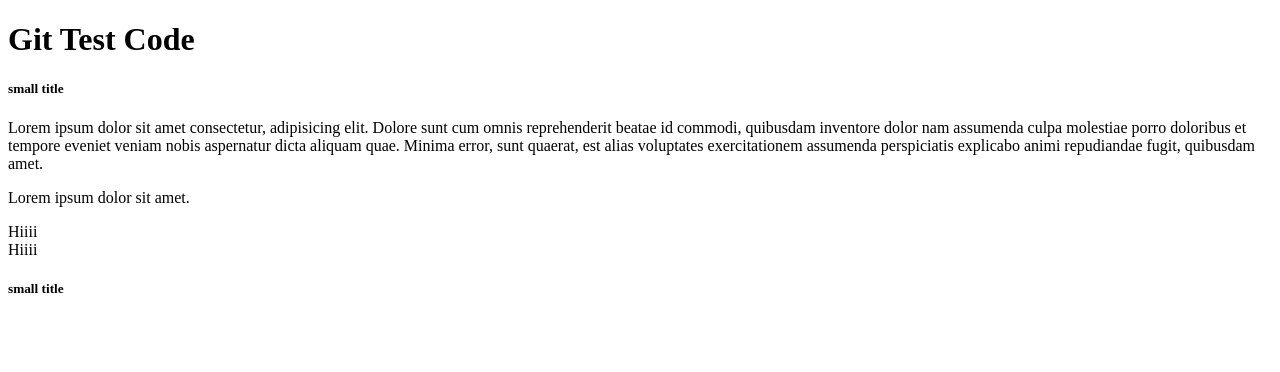
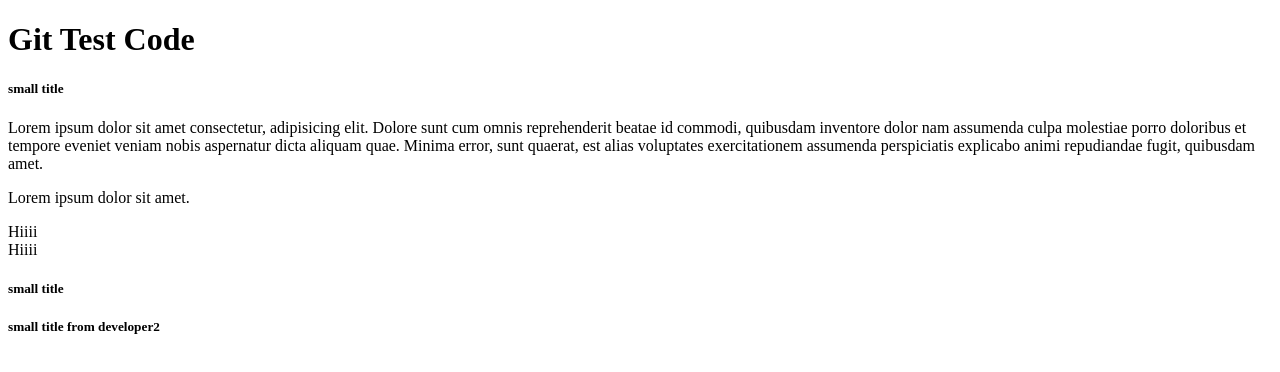
Before and after one commit to touchwood1992/gitlearm, a plain HTML site: page index.html in a window 1280 px wide. Drawn offline with Linux system fonts and the light colour scheme.

Commit message:
Dev2 changes

```diff
--- a/index.html
+++ b/index.html
@@ -31,5 +31,6 @@
     </dov>
 
     <h5>small title</h5>
+    <h5>small title from developer2</h5>
   </body>
 </html>
```
